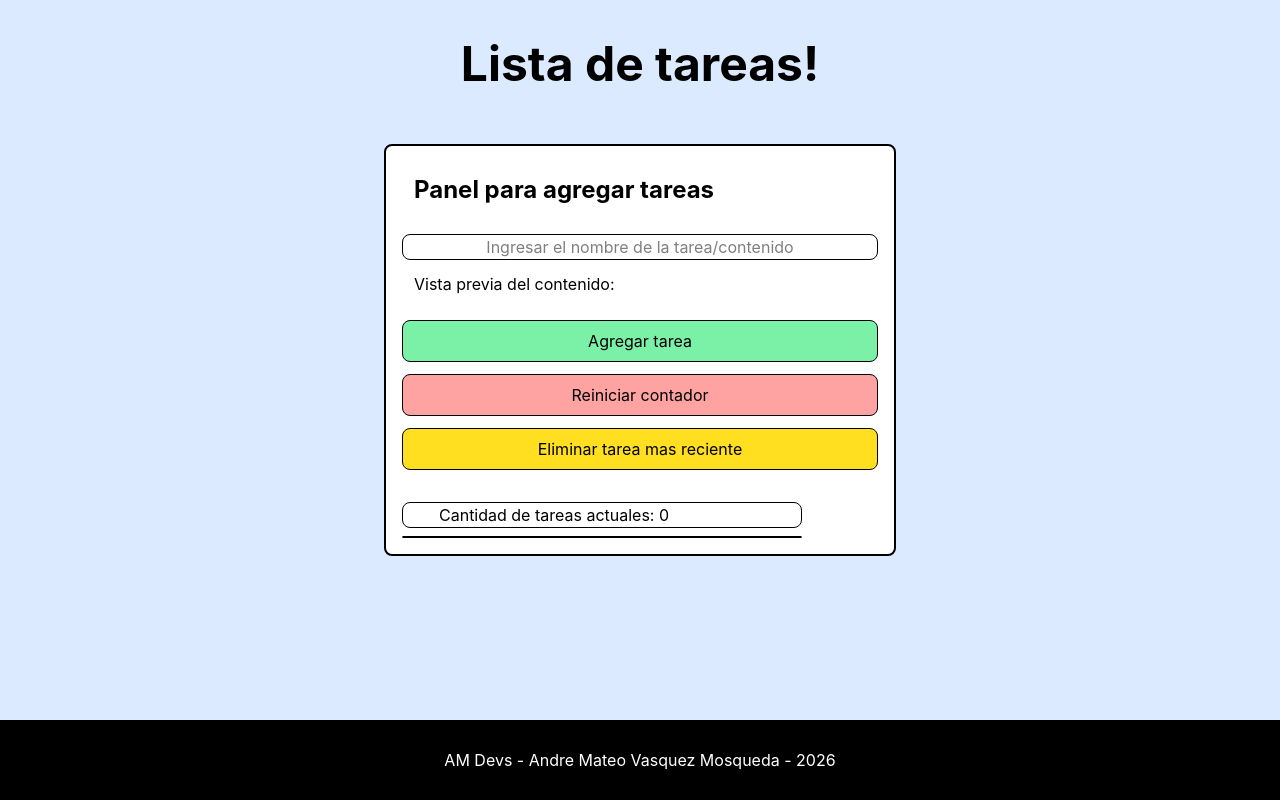
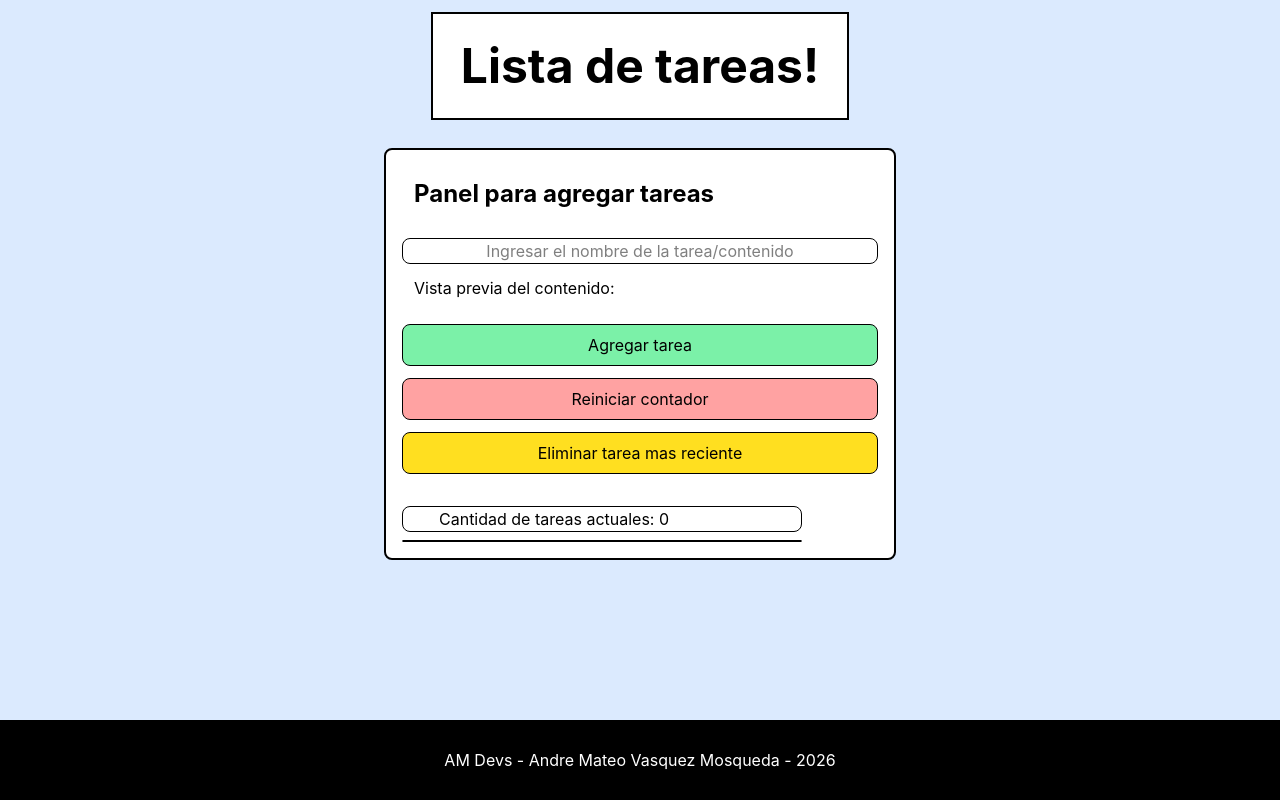
Before and after one commit to andremateovas-debug/Todolist_REACT, a React (Vite) app: page / in a window 1280 px wide. Built offline with nearby package versions, Linux system fonts and the light colour scheme.

Commit message:
Diseño final temporarl en Tailwindcss

```diff
--- a/src/App.jsx
+++ b/src/App.jsx
@@ -4,7 +4,7 @@ import { useState, useEffect} from 'react'
 
 function Header() {
   return (
-    <header className='bg-blue-100 p-7 text-center text-black text-5xl font-bold m-3'>
+    <header className='bg-white p-7  border-2   text-center text-black text-5xl font-bold m-3'>
       <h1 className=''>Lista de tareas!</h1>
     </header>
   )
@@ -90,11 +90,13 @@ function Contador() {
 
 
 
-      <button className='border-1 bg-green-300 rounded-lg pl-9 pr-9 w-full p-2 mt-3' onClick={agregarTarea} >Agregar tarea </button>
+      <button className='border-1 bg-green-300 rounded-lg pl-9 pr-9 w-full p-2 mt-3 cursor-pointer' onClick={agregarTarea} >Agregar tarea </button>
 
-      <button className='border-1 bg-red-300 rounded-lg pl-9 pr-9 w-full p-2 mt-3' onClick = {reiniciarContador} > Reiniciar contador </button>
 
-      <button className='border-1 bg-yellow-300 rounded-lg pl-9 pr-9 w-full p-2 mt-3' onClick = {eliminarTarea} > Eliminar tarea mas reciente </button>
+      <button className='border-1 bg-red-300 rounded-lg pl-9 pr-9 w-full p-2 mt-3 cursor-pointer' onClick = {reiniciarContador} > Reiniciar contador </button>
+
+
+      <button className='border-1 bg-yellow-300 rounded-lg pl-9 pr-9 w-full p-2 mt-3 cursor-pointer' onClick = {eliminarTarea} > Eliminar tarea mas reciente </button>
 
 
 
```
